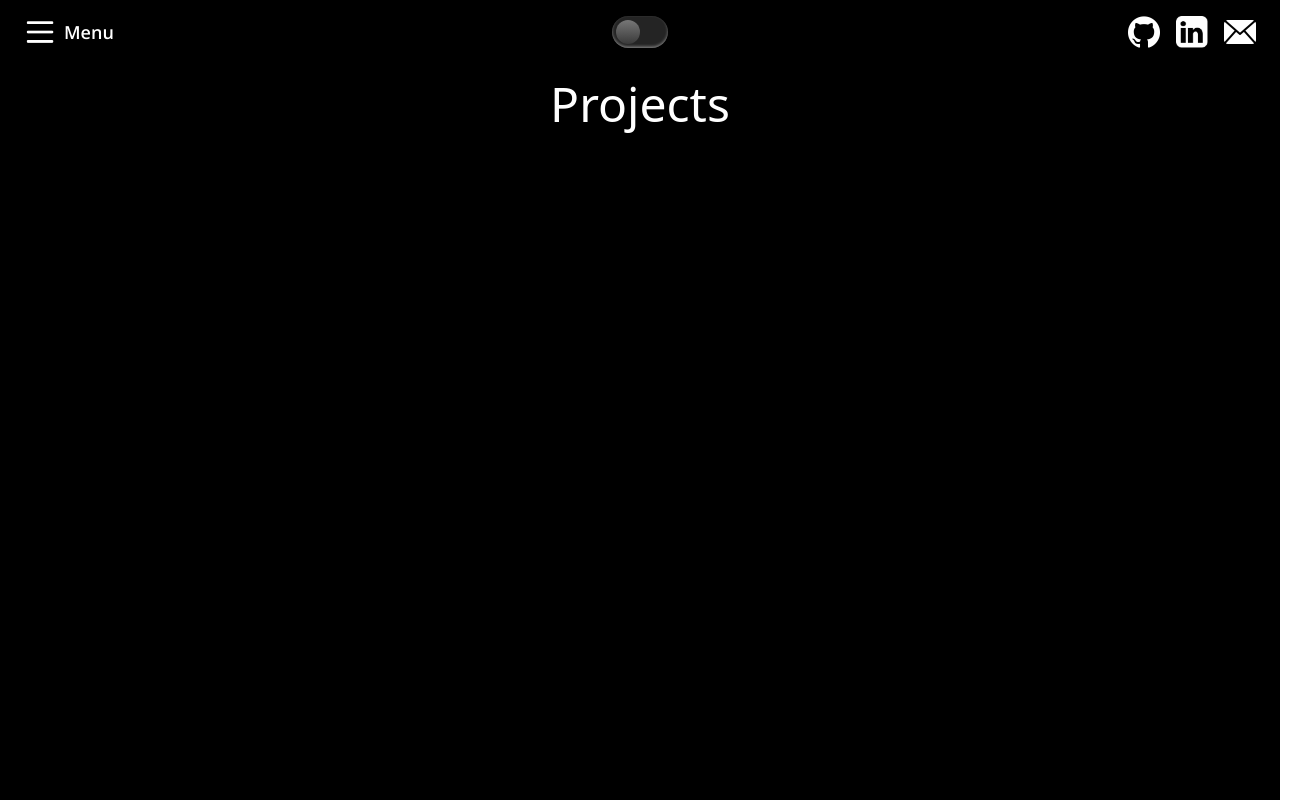
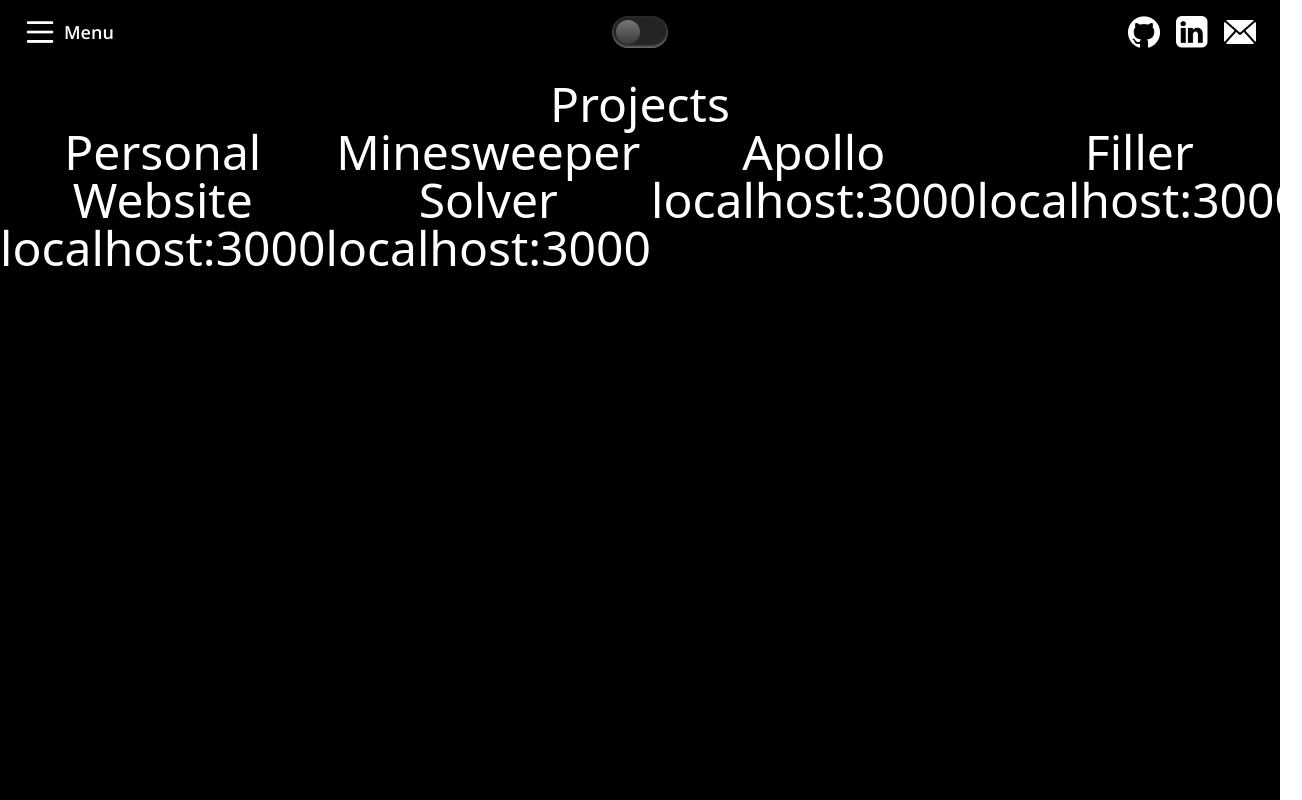
Before and after one commit to ENamja/personal-website, a Next.js app: page /projects in a window 1280 px wide. Shown: the whole page, 1302 px wide, since content can reach past the window. Built offline with nearby package versions, Linux system fonts and the light colour scheme.

Commit message:
Start Project Page

```diff
--- a/app/projects/ProjectList.tsx
+++ b/app/projects/ProjectList.tsx
@@ -5,10 +5,22 @@ import { ThemeContext } from "@/app/Contexts";
 
 function ProjectList() {
   const theme = useContext(ThemeContext);
+  const projects = [
+    { name: "Personal Website", link: "localhost:3000" },
+    { name: "Minesweeper Solver", link: "localhost:3000" },
+    { name: "Apollo", link: "localhost:3000" },
+    { name: "Filler", link: "localhost:3000" },
+  ];
 
   return (
-    <div>
-      <div></div>
+    <div className="flex flex-row">
+      {projects.map((project) => {
+        return (
+          <div id={project.name} className="w-[1000]">
+            {project.name} {project.link}
+          </div>
+        );
+      })}
     </div>
   );
 }
```
